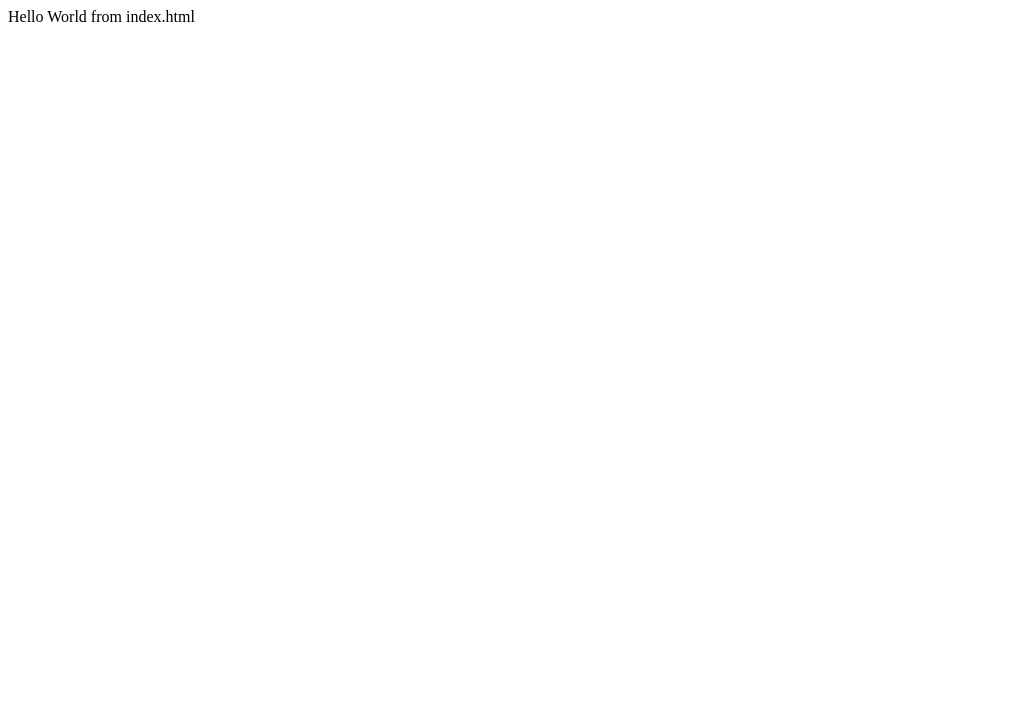
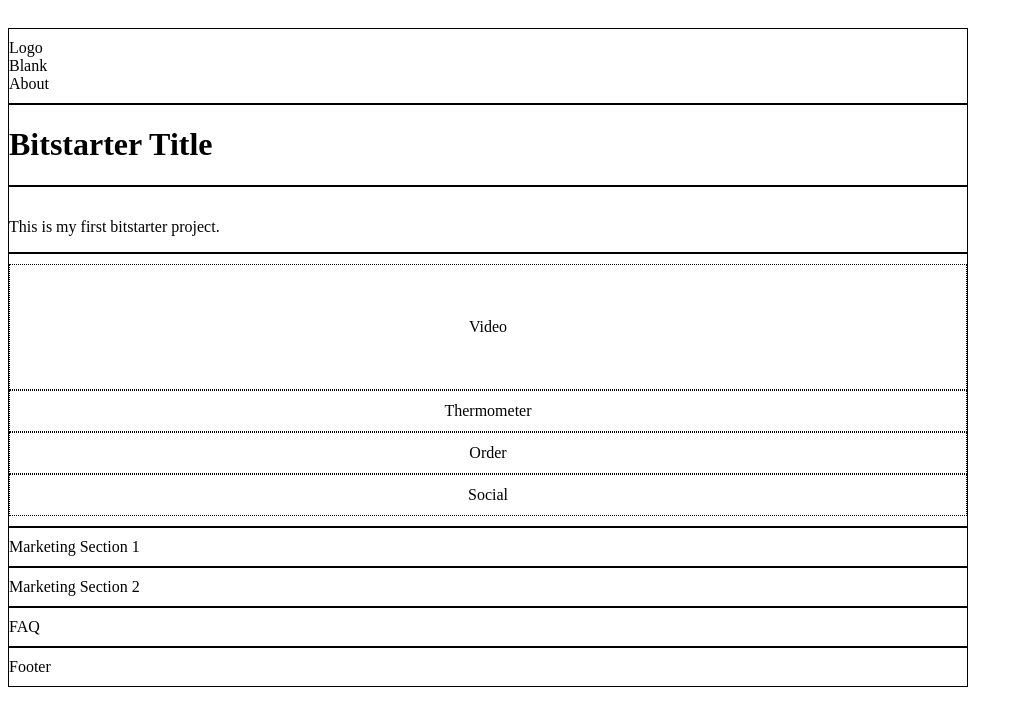
Before and after one commit to joeromero/bitstarter-4, a website: page index.html in a window 1280 px wide. Shown: the whole page, without its empty margins (0-1023 px from the left). Drawn offline with nearby package versions, Linux system fonts and the light colour scheme.

Commit message:
cambiando contenido index.html

```diff
--- a/index.html
+++ b/index.html
@@ -1 +1,105 @@
-Hello World from index.html
+<!DOCTYPE>
+<html lang="en">
+  <head>
+    <title>My First Bitstarter</title>
+    <meta charset="utf-8" />
+    <link type="text/css"
+          rel="stylesheet"
+          href="hhttp://netdna.bootstrapcdn.com/twitter-bootstrap/2.3.2/js/bootstrap.min.js" />
+    <style type="text/css">
+      body {
+        padding-top: 20px;
+        padding-bottom: 40px;
+      }
+      .container {
+        width: 960px;
+      }
+      p.lead {
+        padding-top: 15px;
+      }
+      .navigation, .pitch, .section1, .section2, .faq, .footer {
+        padding: 10px 0px 10px 0px;
+      }
+      .video, .thermometer, .order, .social {
+        border: 1px dotted;
+        text-align: center;
+      }
+      .video {
+        /* Internal borders have 1px width,
+           thus need to add 4 x 1px to 120px. */
+        height: 124px;
+        line-height: 124px;
+      }
+      .thermometer, .order, .social {
+        /* line-height to vertically center:
+           http://phrogz.net/css/vertical-align/index.html */
+        height: 40px;
+        line-height: 40px;
+      }
+      div.row {
+        border: 1px solid;
+      }
+    </style>
+  </head>
+  <body>
+    <div class="container">
+      <div class="row navigation">
+        <div class="span2 logo">
+          Logo
+        </div>
+        <div class="span6 blank">
+          Blank
+        </div>
+        <div class="span4 about">
+          About
+        </div>
+      </div>
+      <div class="row heading">
+        <div class="span12">
+          <h1>Bitstarter Title</h1>
+        </div>
+      </div>
+      <div class="row subheading">
+        <div class="span12">
+          <p class="lead">This is my first bitstarter project.</p>
+        </div>
+      </div>
+      <div class="row pitch">
+        <div class="span6 video">
+          Video
+        </div>
+        <div class="span6">
+          <div class="thermometer">
+            Thermometer
+          </div>
+          <div class="order">
+            Order
+          </div>
+          <div class="social">
+            Social
+          </div>
+        </div>
+      </div>
+      <div class="row section1">
+        <div class="span12">
+          Marketing Section 1
+        </div>
+      </div>
+      <div class="row section2">
+        <div class="span12">
+          Marketing Section 2
+        </div>
+      </div>
+      <div class="row faq">
+        <div class="span12">
+          FAQ
+        </div>
+      </div>
+      <div class="row footer">
+        <div class="span12">
+          Footer
+        </div>
+      </div>
+    </div>
+  </body>
+</html>
```
